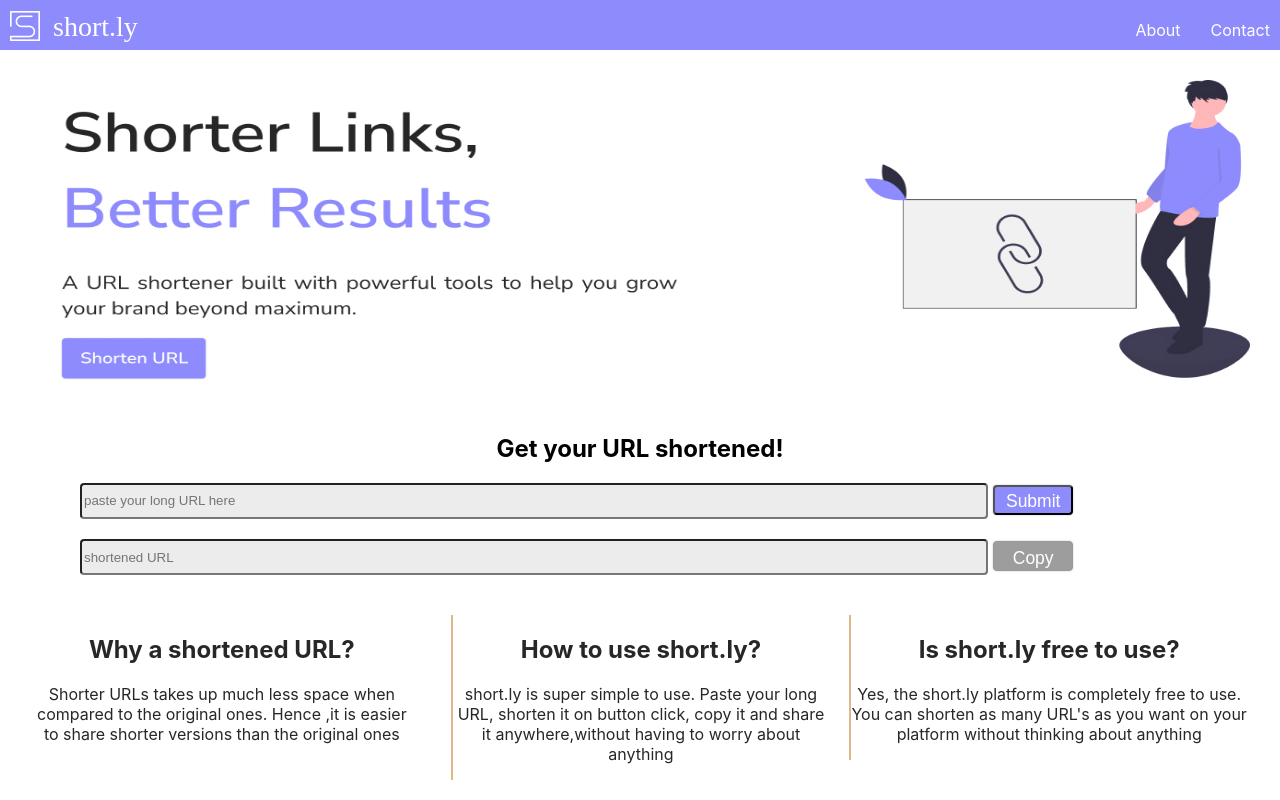
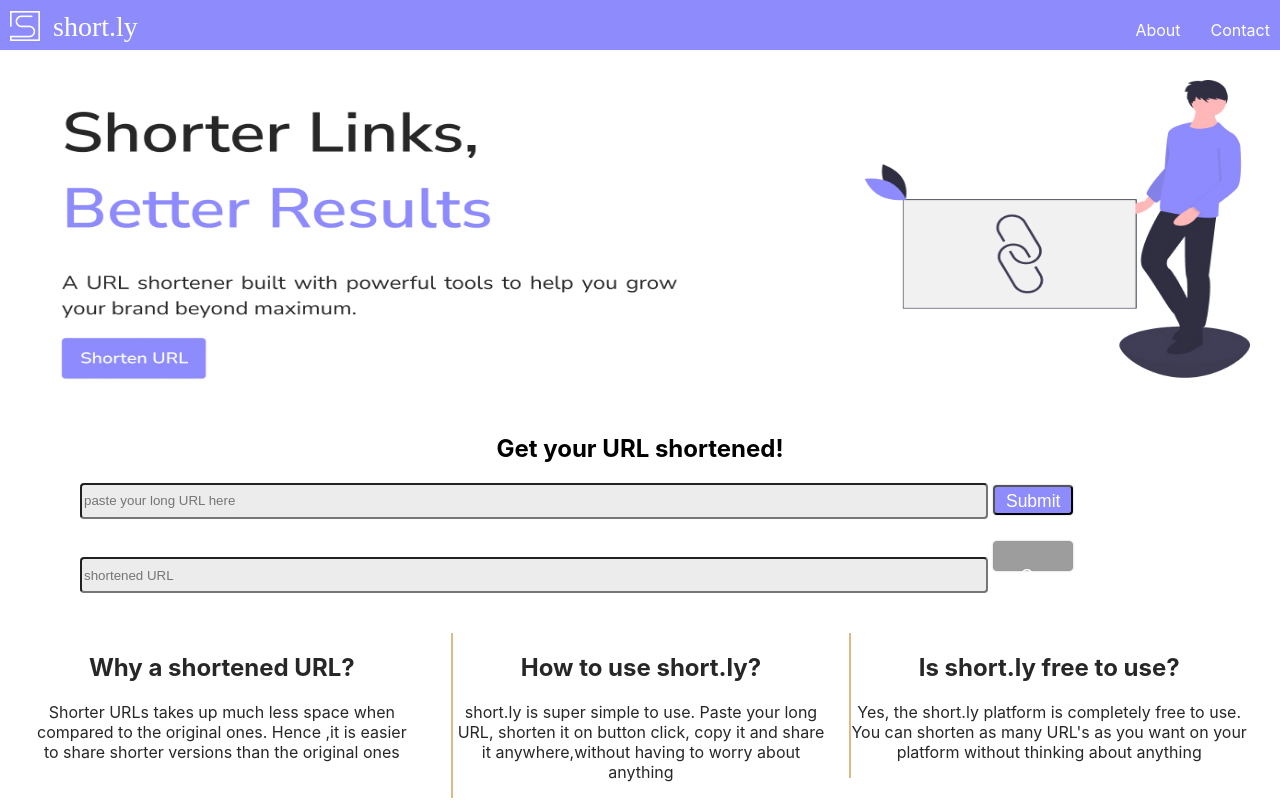
Before and after one commit to Sachin21071997/URL-Shortner, a React (Create React App) app in the folder client/: page / in a window 1280 px wide. Shown: the top 800 px of the page. Built offline with nearby package versions, Linux system fonts and the light colour scheme; no server answers; the HTML template or start-up script is replaced by a standard one.

Commit message:
improving copy functionality

```diff
--- a/client/src/App.css
+++ b/client/src/App.css
@@ -122,7 +122,7 @@ body {
 .copy_text{
   display: block;
   pointer-events: none;
-  padding: 2px;
+  padding: 20px;
 
 }
 button:disabled,
--- a/client/src/components/URLshortnertool.jsx
+++ b/client/src/components/URLshortnertool.jsx
@@ -10,7 +10,7 @@ function URLshortnertool() {
     copy(shortUrl);
     setCopied(false);
   };
-  const handleSubmit = async (event) => {
+  const handleSubmit = async(event) => {
     event.preventDefault();
     try {
       const response = await axiosInstance.post("https://urlshortnershortly.herokuapp.com/api/urls", {
```
